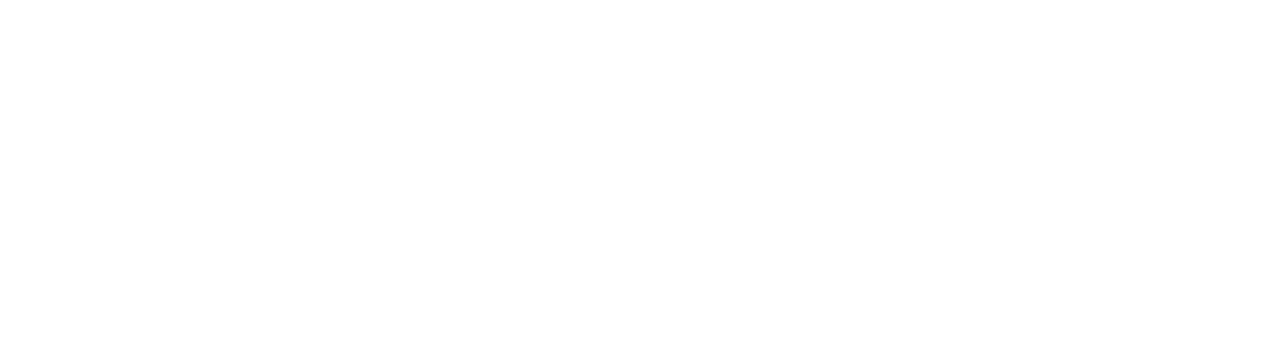
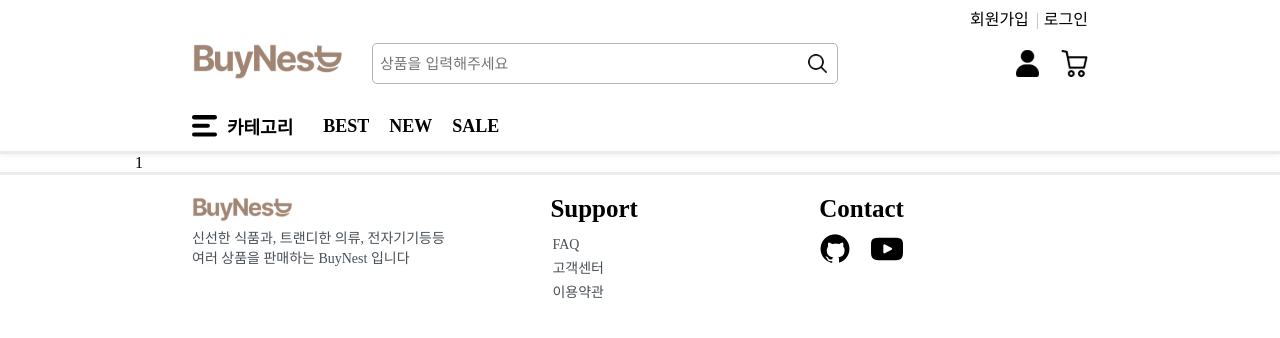
Before and after one commit to ecommerce-kubernetes/front, a React (Vite) app: page /category/1 in a window 1280 px wide. Before the commit this address had no page. Shown: the top 338 px of the page. Built offline with nearby package versions, Linux system fonts and the light colour scheme.

Commit message:
Feat: 카테고리별 상품 페이지, mypqgeNav 디렉토리 변경

```diff
--- a/src/App.jsx
+++ b/src/App.jsx
@@ -10,8 +10,9 @@
 import DeliveryAddressPage from "./pages/mypage/deliveryAddress/DeliveryAddressPage";
 import RegistDeliveryAddressPage from "./pages/mypage/deliveryAddress/regist/RegistDeliveryAddressPage";
 import AddressPage from "./pages/mypage/deliveryAddress/regist/AddressPage";
-import ProductDetailPage from "./pages/product/ProductDetailPage";
 import OrderDetailPage from "./pages/mypage/order/detail/OrderDetailPage";
+import ProductDetailPage from "./pages/product/detail/ProductDetailPage";
+import CategoryPage from "./pages/product/category/CategoryPage";
 
 function App() {
   return (
@@ -32,6 +33,7 @@
       <Route path="/my/delivery/regist/address" element={<AddressPage />} />
       <Route path="/product/:productId" element={<ProductDetailPage />} />
       <Route path="/my/orders/:orderId/detail" element={<OrderDetailPage />} />
+      <Route path="/category/:categoryId" element={<CategoryPage />} />
     </Routes>
   );
 }
--- /dev/null
+++ b/src/components/common/sideBar/productNav/ProductNav.jsx
@@ -0,0 +1,4 @@
+const ProductNav = ({ categoryId }) => {
+  return <div>{categoryId}</div>;
+};
+export default ProductNav;
--- a/src/features/review/components/ReviewList.jsx
+++ b/src/features/review/components/ReviewList.jsx
@@ -1,4 +1,4 @@
-import styles from "../../../pages/product/ProductDetail.module.css";
+import styles from "../../../pages/product/detail/ProductDetail.module.css";
 import star from "../../../assets/images/star.svg";
 import thumb from "../../../assets/images/thumb.svg";
 const ReviewList = () => {
--- a/src/layout/MypageLayout.jsx
+++ b/src/layout/MypageLayout.jsx
@@ -1,9 +1,9 @@
 import { useMemo } from "react";
-import MypageNav from "../components/common/mypageNav/MypageNav";
 import Footer from "../components/footer/Footer";
 import Header from "../components/header/Header";
 import styles from "./MypageLayout.module.css";
 import MemberInfo from "../features/member/components/memberInfo/MemberInfo";
+import MypageNav from "../components/common/sideBar/mypageNav/MypageNav";
 const MyPageLayout = ({ children }) => {
   // const headerEl = useMemo(() => <Header />, []);
   // const footerEl = useMemo(() => <Footer />, []);
--- /dev/null
+++ b/src/layout/ProductLayout.jsx
@@ -0,0 +1,19 @@
+import Footer from "../components/footer/Footer";
+import Header from "../components/header/Header";
+import styles from "./ProductLayout.module.css";
+const ProductLayout = ({ SideBar, children }) => {
+  return (
+    <>
+      <Header />
+      <div className={styles.container}>
+        <div className={styles.wrapper}>
+          <aside>{SideBar}</aside>
+          <main>{children}</main>
+        </div>
+      </div>
+      <Footer />
+    </>
+  );
+};
+
+export default ProductLayout;
--- /dev/null
+++ b/src/layout/ProductLayout.module.css
@@ -0,0 +1,8 @@
+.container {
+  width: 1010px;
+  margin: auto;
+}
+
+.wrapper {
+  display: flex;
+}
--- /dev/null
+++ b/src/pages/product/category/CategoryPage.jsx
@@ -0,0 +1,14 @@
+import { useParams } from "react-router-dom";
+import ProductLayout from "../../../layout/ProductLayout";
+import ProductNav from "../../../components/common/sideBar/productNav/ProductNav";
+
+const CategoryPage = () => {
+  const { categoryId } = useParams();
+
+  return (
+    <ProductLayout
+      SideBar={<ProductNav categoryId={categoryId} />}
+    ></ProductLayout>
+  );
+};
+export default CategoryPage;
```
Also changed, not shown: src/pages/product/detail/ProductDetailPage.jsx (renamed from src/pages/product/ProductDetailPage.jsx, +6 -6 lines), src/components/common/sideBar/mypageNav/MypageNav.jsx (renamed from src/components/common/mypageNav/MypageNav.jsx), src/components/common/sideBar/mypageNav/MypageNav.module.css (renamed from src/components/common/mypageNav/MypageNav.module.css), src/components/common/sideBar/productNav/ProductNav.module.css (added), src/pages/product/detail/ProductDetail.module.css (renamed from src/pages/product/ProductDetail.module.css).
